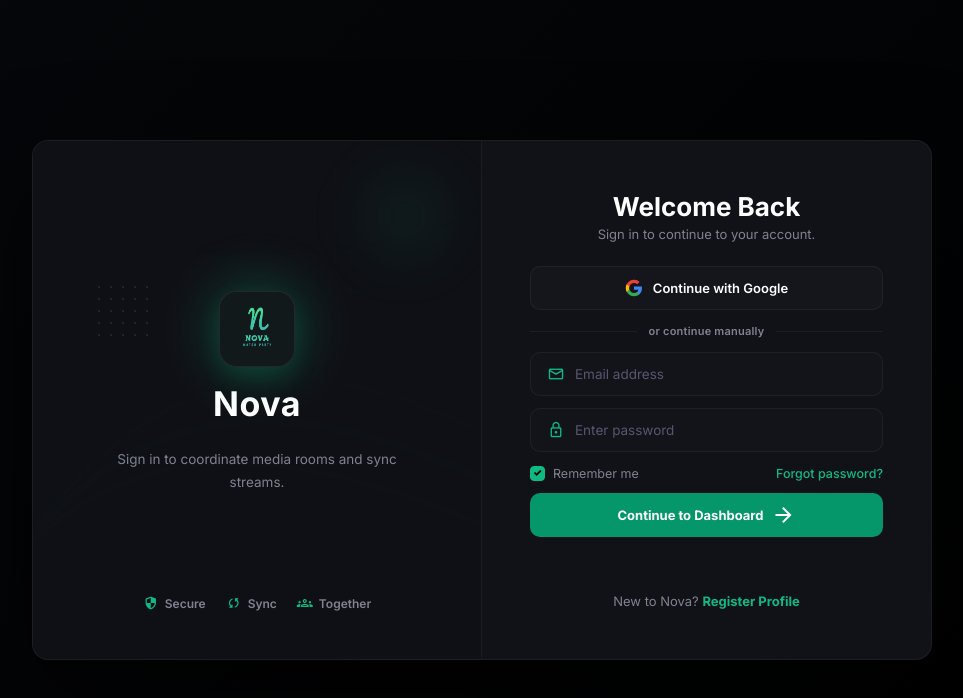
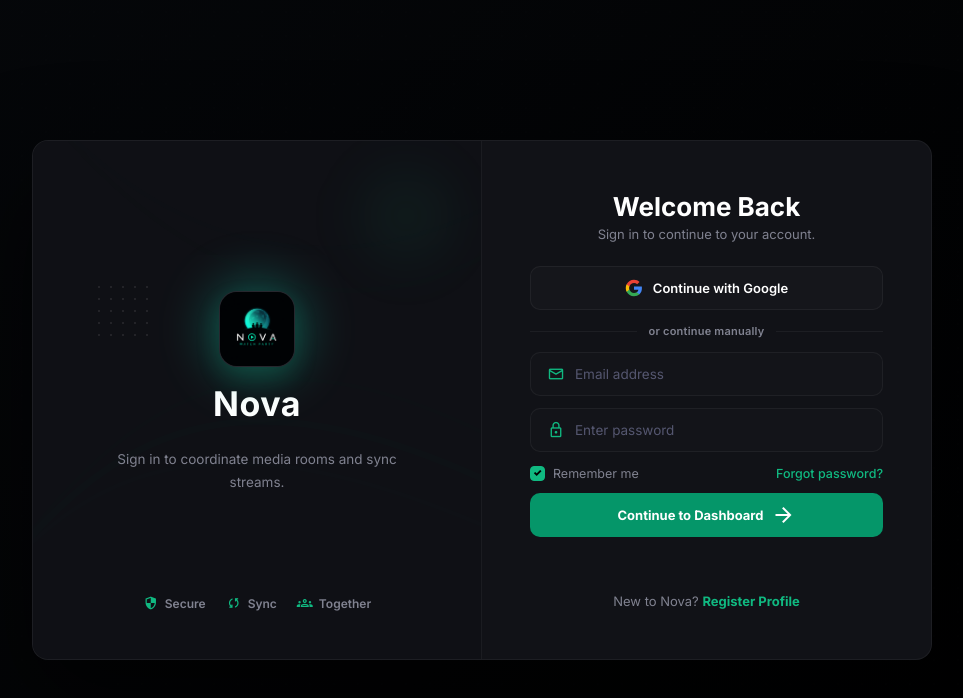
Before and after one commit to AkashKumar-Behera/Webcam, a Next.js app: page /login in a window 1280 px wide. Shown: the top 698 px of the page, without its empty margins (158-1121 px from the left). Built offline with nearby package versions, Linux system fonts and the light colour scheme.

Commit message:
Update logo glow background color to match teal icon

```diff
--- a/src/app/globals.css
+++ b/src/app/globals.css
@@ -1586,9 +1586,9 @@
   width: 100px;
   height: 100px;
   border-radius: 50%;
-  background: #10b981;
+  background: #19bea7;
   filter: blur(25px);
-  opacity: 0.25;
+  opacity: 0.35;
 }
 
 .brand-hero img {
```
Also changed, not shown: public/icon.png, 1 other file (tests, documents, lock files or other folders).
